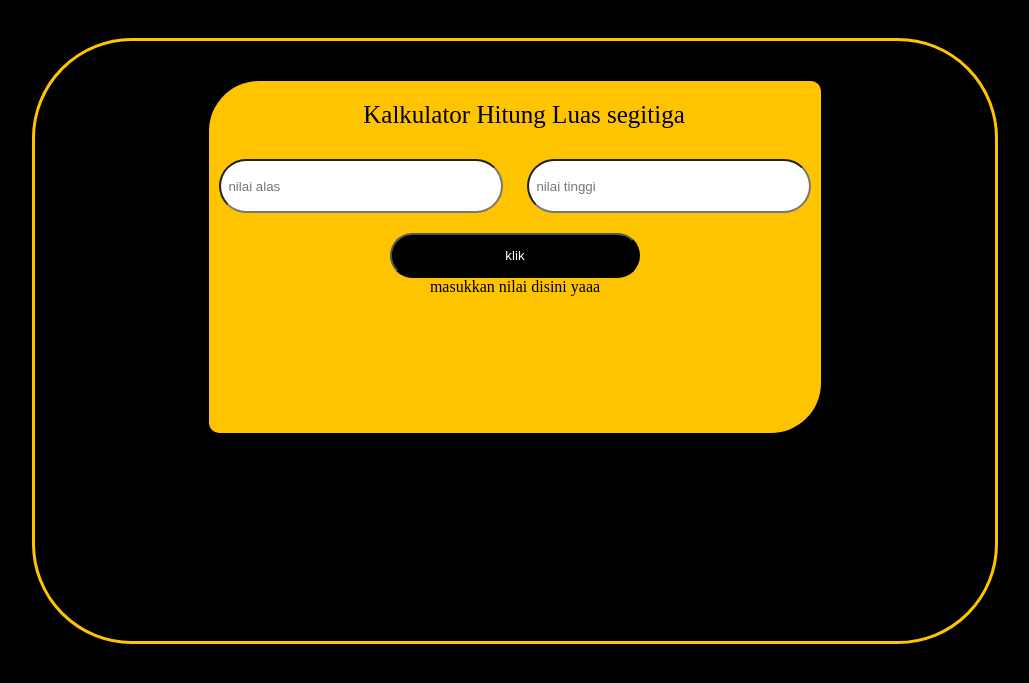
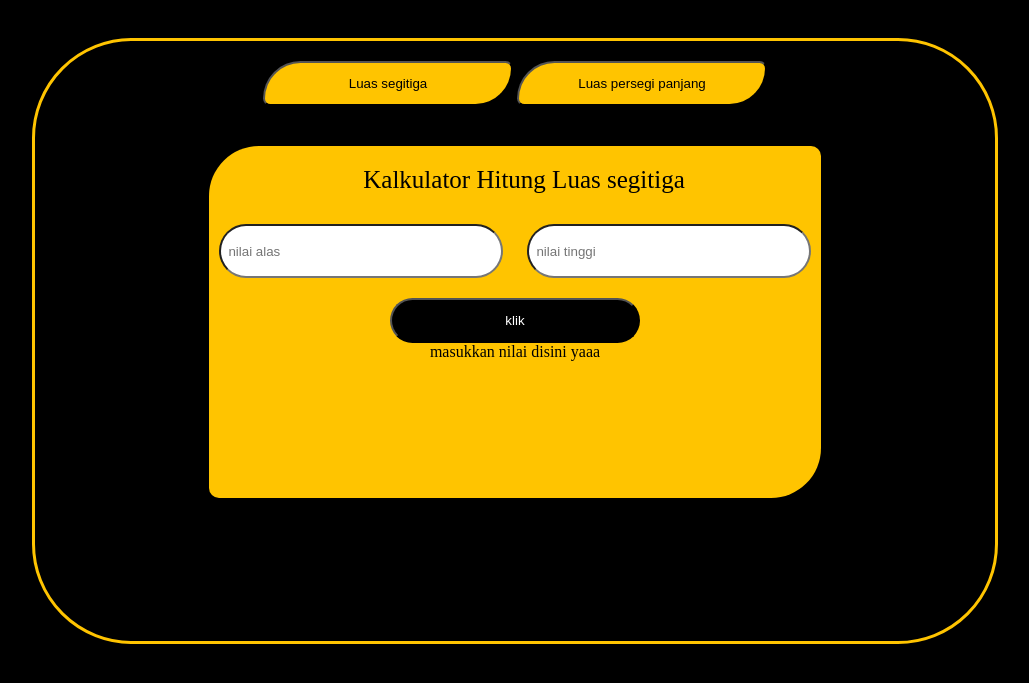
Before and after one commit to muhammadfaisalmaliki/projek-3-SMK-Wikrama, a PHP site: page /index.php in a window 1280 px wide. Shown: the top 683 px of the page, without its empty margins (125-1154 px from the left). Run offline with PHP 8.4, Linux system fonts and the light colour scheme.

Commit message:
Tugas Projek3 SMK Wikrama

```diff
--- a/index.php
+++ b/index.php
@@ -9,6 +9,15 @@
 <body>
   <div class="bungkus">
   <div class="container" >
+    <div class="nav">
+      <form action="" method = "get">
+        <center>
+          <button type = "submit" <?=@$_GET['page'] === "segitiga" ? 'style="background-color :blue;"' : ""; ?>><a href="?page=segitiga"  <?= @$_GET['page'] ==="segitiga" ? 'style="color: white;"' : "";?>>Luas segitiga</a></button>
+          <button type = "submit" <?=@$_GET['page'] === "persegi" ? 'style="background-color : blue;"' : ""; ?>> <a href="?page=persegi"  <?= @$_GET['page'] ==="persegi" ? 'style="color: white;"' : "";?> >Luas persegi panjang</a></button>
+        </center>
+      </form>
+    </div>
+
 <?php
 $page = isset($_GET['page']) ? $_GET['page'] : 'segitiga' ;
 
```
